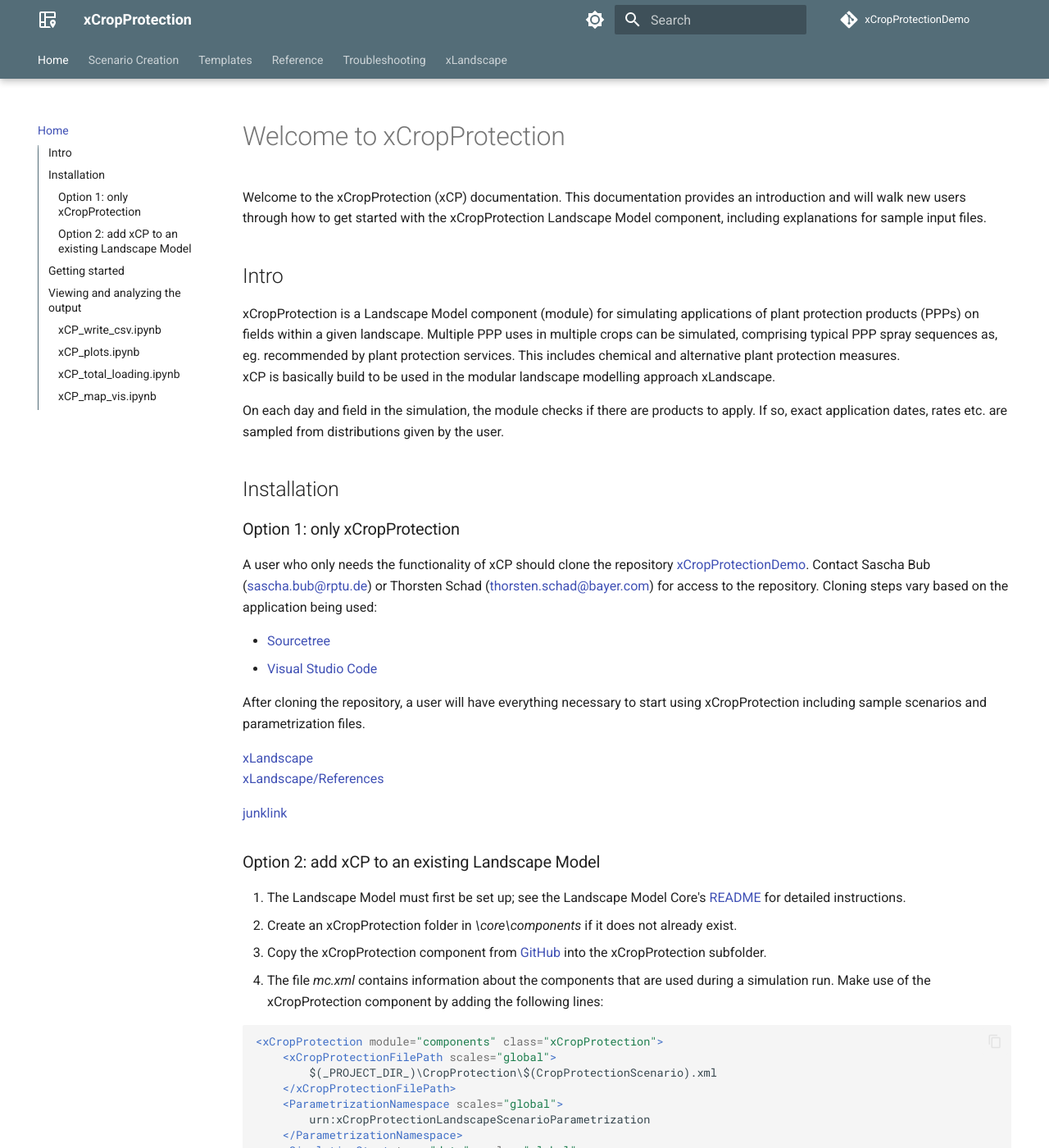
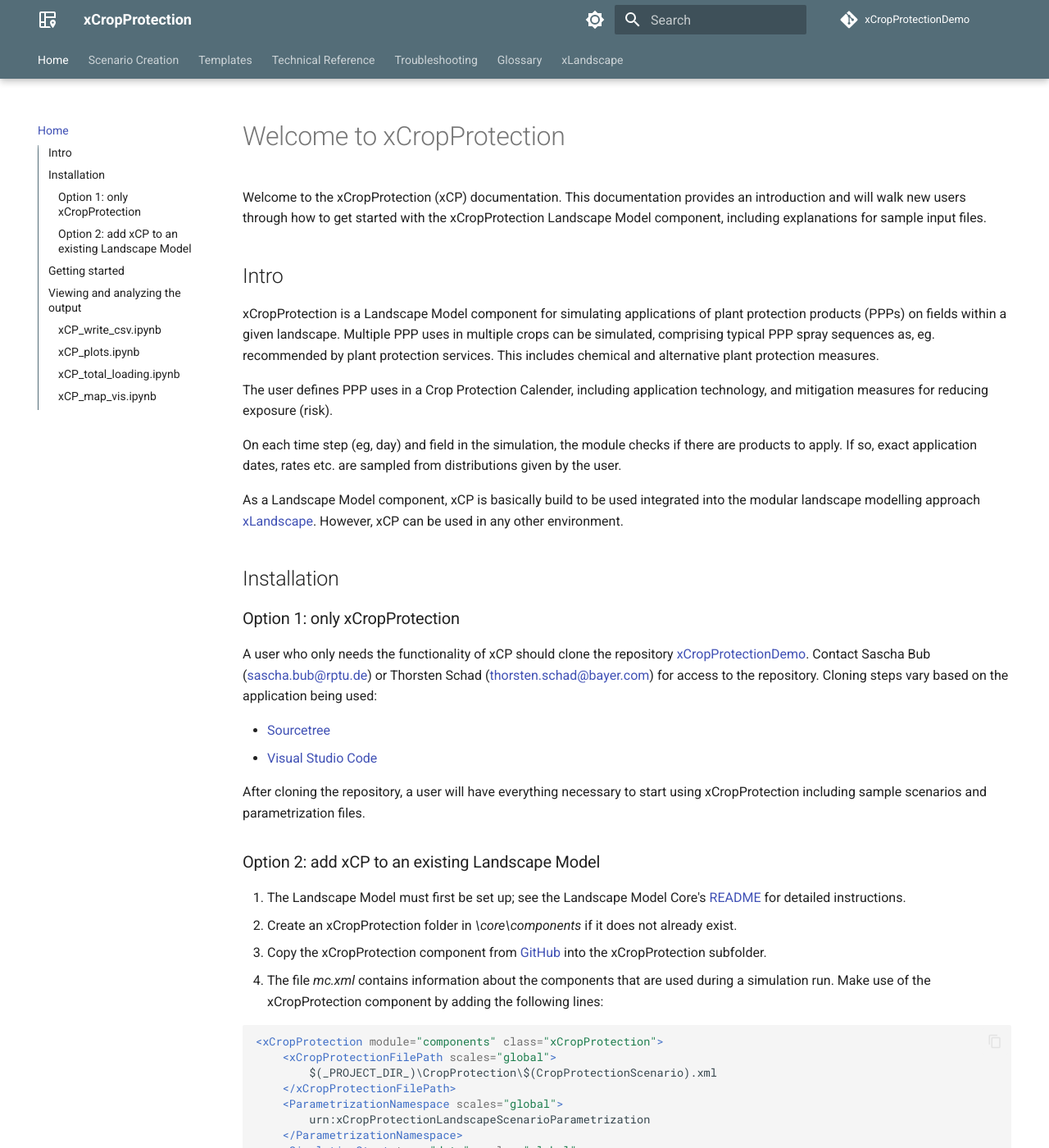
Before and after one commit to xlandscape/xCropProtectionDemoDoc, an MkDocs documentation site: the page built from docs/index.md, in a window 1280 px wide and 1400 px high. Shown: the whole window at 82% size. Built offline with MkDocs 1.6.1 and Material for MkDocs 9.7.7, drawn with Linux system fonts in a browser that asks for light colours; comment, search, counter and statistics services are not loaded.

Commit message:
new menu item 'Glossary';

```diff
--- a/docs/index.md
+++ b/docs/index.md
@@ -3,10 +3,14 @@
 Welcome to the xCropProtection (xCP) documentation. This documentation provides an introduction and will walk new users through how to get started with the xCropProtection Landscape Model component, including explanations for sample input files.
 
 ## Intro
-xCropProtection is a Landscape Model component (module) for simulating applications of plant protection products (PPPs) on fields within a given landscape. Multiple PPP uses in multiple crops can be simulated, comprising typical PPP spray sequences as, eg. recommended by plant protection services. This includes chemical and alternative plant protection measures.
-xCP is basically build to be used in the modular landscape modelling approach xLandscape.
+xCropProtection is a Landscape Model component for simulating applications of plant protection products (PPPs) on fields within a given landscape. Multiple PPP uses in multiple crops can be simulated, comprising typical PPP spray sequences as, eg. recommended by plant protection services. This includes chemical and alternative plant protection measures.
 
-On each day and field in the simulation, the module checks if there are products to apply. If so, exact application dates, rates etc. are sampled from distributions given by the user.
+The user defines PPP uses in a Crop Protection Calender, including application technology, and mitigation measures for reducing exposure (risk).
+
+On each time step (eg, day) and field in the simulation, the module checks if there are products to apply. If so, exact application dates, rates etc. are sampled from distributions given by the user.
+
+As a Landscape Model component, xCP is basically build to be used integrated into the modular landscape modelling approach  [xLandscape](xLandscape/xLandscape-intro.md). However, xCP can be used in any other environment.
+
 
 ## Installation
 
@@ -18,13 +22,6 @@
 - [Visual Studio Code](https://learn.microsoft.com/en-us/azure/developer/javascript/how-to/with-visual-studio-code/clone-github-repository?tabs=activity-bar)
 
 After cloning the repository, a user will have everything necessary to start using xCropProtection including sample scenarios and parametrization files.
-
-[xLandscape](xLandscape/xLandscape-intro.md)
-[xLandscape/References](xLandscape/xLandscape-references.md#publications)
-
-
-[junklink](#xcp_total_loadingipynb)
-
 
 
 ### Option 2: add xCP to an existing Landscape Model
--- a/mkdocs.yml
+++ b/mkdocs.yml
@@ -55,10 +55,11 @@
     - Multiple Application Sequences: 'scenarios/multiple-application-sequences.md'
     - Multiple Indications: 'scenarios/multiple-indications.md'
     - Multiple Indications With Choice: 'scenarios/multiple-indications-with-choice.md'
-  - Reference:
+  - Technical Reference:
     - PPM Calendars: 'reference/ppm-calendar.md'
     - Distributions: 'reference/distributions.md'
   - Troubleshooting: 'troubleshooting/troubleshooting.md'
+  - Glossary: 'reference/glossary.md'
   - xLandscape:
     - Intro: 'xLandscape/xLandscape-intro.md'
     - Components: 'xLandscape/xLandscape-components.md'
```
Also changed, not shown: docs/reference/glossary.md (added, +38 -0 lines), docs/reference/ppm-calendar.md (+20 -18 lines), docs/img/sprayApplication.jpg (added).
